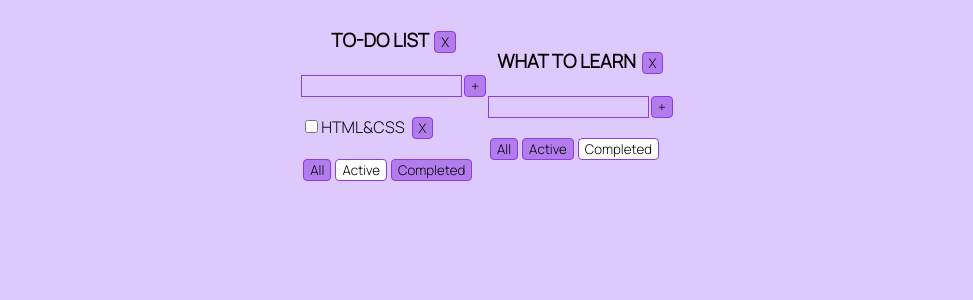
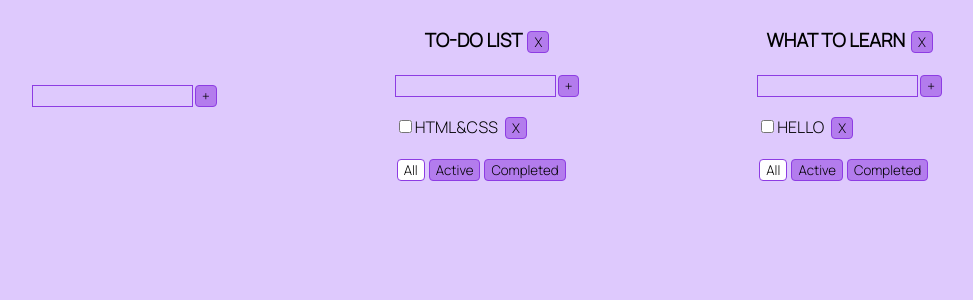
Before and after one commit to TatyanaZakiryanova/To-do-list, a React (Vite) app: page / in a window 1280 px wide. Shown: the top 300 px of the page, without its empty margins (152-1125 px from the left). Built offline with nearby package versions, Linux system fonts and the light colour scheme.

Commit message:
function to add a new list

```diff
--- /dev/null
+++ b/src/AddItemForm.tsx
@@ -0,0 +1,38 @@
+import React, {ChangeEvent, KeyboardEvent, useState} from 'react';
+
+type AddItemFormPropsType = {
+    addItem: (title: string) => void;
+};
+export function AddItemForm(props: AddItemFormPropsType) {
+  const [title, setTitle] = useState("");
+  const [error, setError] = useState<string | null>(null);
+  const onChangeHandler = (e: ChangeEvent<HTMLInputElement>) => {
+    setTitle(e.currentTarget.value);
+  };
+  const onKeyPressHandler = (e: KeyboardEvent<HTMLInputElement>) => {
+    setError(null);
+    if (e.charCode === 13) {
+      addTask();
+    }
+  };
+  const addTask = () => {
+    if (title.trim() !== "") {
+      props.addItem(title.trim());
+      setTitle("");
+    } else {
+      setError("Title is required");
+    }
+  };
+  return (
+    <div>
+      <input
+        value={title}
+        onChange={onChangeHandler}
+        onKeyPress={onKeyPressHandler}
+        className={error ? "error" : ""}
+      />
+      <button onClick={addTask}>+</button>
+      {error && <div className="error-message">{error}</div>}
+    </div>
+  );
+}
--- a/src/App.css
+++ b/src/App.css
@@ -5,7 +5,7 @@
 
 .App {
   display: flex;
-  justify-content: center;
+  justify-content: space-evenly;
   align-items: center;
   font-family: 'Manrope', sans-serif;
 }
--- a/src/App.tsx
+++ b/src/App.tsx
@@ -2,6 +2,7 @@ import { useState } from "react";
 import "./App.css";
 import { TaskType, Todolist } from "./Todolist";
 import { v1 } from "uuid";
+import { AddItemForm } from "./AddItemForm";
 
 export type FilterValuesType = "all" | "completed" | "active";
 
@@ -17,8 +18,8 @@ function App() {
   let todolistId2 = v1();
 
   let [todolists, setTodolists] = useState<Array<TodolistType>>([
-    { id: todolistId1, title: "TO-DO LIST", filter: "active" },
-    { id: todolistId2, title: "WHAT TO LEARN", filter: "completed" },
+    { id: todolistId1, title: "TO-DO LIST", filter: "all" },
+    { id: todolistId2, title: "WHAT TO LEARN", filter: "all" },
   ]);
 
   let [tasksObj, setTasks] = useState({
@@ -65,8 +66,19 @@ let removeTodolist = (todolistId: string) => {
   setTasks({...tasksObj});
 }
 
+function addTodolist(title: string) {
+  let todolist: TodolistType = {
+    id: v1(),
+    filter: "all",
+    title: title
+  }
+  setTodolists([todolist, ...todolists]);
+  setTasks({...tasksObj, [todolist.id]: []})
+}
+
   return (
     <div className="App">
+      <AddItemForm addItem={addTodolist} />
       {todolists.map((tl) => {
         let tasksForTodoList = tasksObj[tl.id];
         if (tl.filter === "completed") {
--- a/src/Todolist.tsx
+++ b/src/Todolist.tsx
@@ -1,5 +1,6 @@
 import { FilterValuesType } from "./App";
 import { ChangeEvent, KeyboardEvent, useState } from "react";
+import { AddItemForm } from "./AddItemForm";
 
 export type TaskType = {
   id: string;
@@ -20,28 +21,6 @@ type PropsType = {
 };
 
 export function Todolist(props: PropsType) {
-  const [title, setTitle] = useState("");
-  const [error, setError] = useState<string | null>(null);
-
-  const onChangeHandler = (e: ChangeEvent<HTMLInputElement>) => {
-    setTitle(e.currentTarget.value);
-  };
-
-  const onKeyPressHandler = (e: KeyboardEvent<HTMLInputElement>) => {
-    setError(null);
-    if (e.charCode === 13) {
-      addTask();
-    }
-  };
-
-  const addTask = () => {
-    if (title.trim() !== "") {
-     props.addTask(title.trim(), props.id);
-     setTitle("");
-    } else {
-      setError("Title is required");
-    }
-  }
 
   const onAllClickHandler = () => props.changeFilter("all", props.id);
   const onActiveClickHandler = () => props.changeFilter("active", props.id);
@@ -50,20 +29,14 @@ export function Todolist(props: PropsType) {
     props.removeTodolist(props.id);
   }
 
+  const addTask = (title: string) => {
+    props.addTask(title, props.id);
+  }
+
   return (
     <div>
       <h3 className="header">{props.title} <button onClick={removeTodolist}>X</button></h3>
-      <div>
-        <input
-          value={title}
-          onChange={onChangeHandler}
-          onKeyPress={onKeyPressHandler}
-          className={error ? "error" : ""}
-
-        />
-        <button onClick={addTask}>+</button>
-        {error && <div className="error-message">{error}</div>}
-      </div>
+     <AddItemForm addItem={addTask} />
       <ul className="taskline">
         {props.tasks.map((t) => {
           const onClickHandler = () => props.removeTask(t.id, props.id);
```
